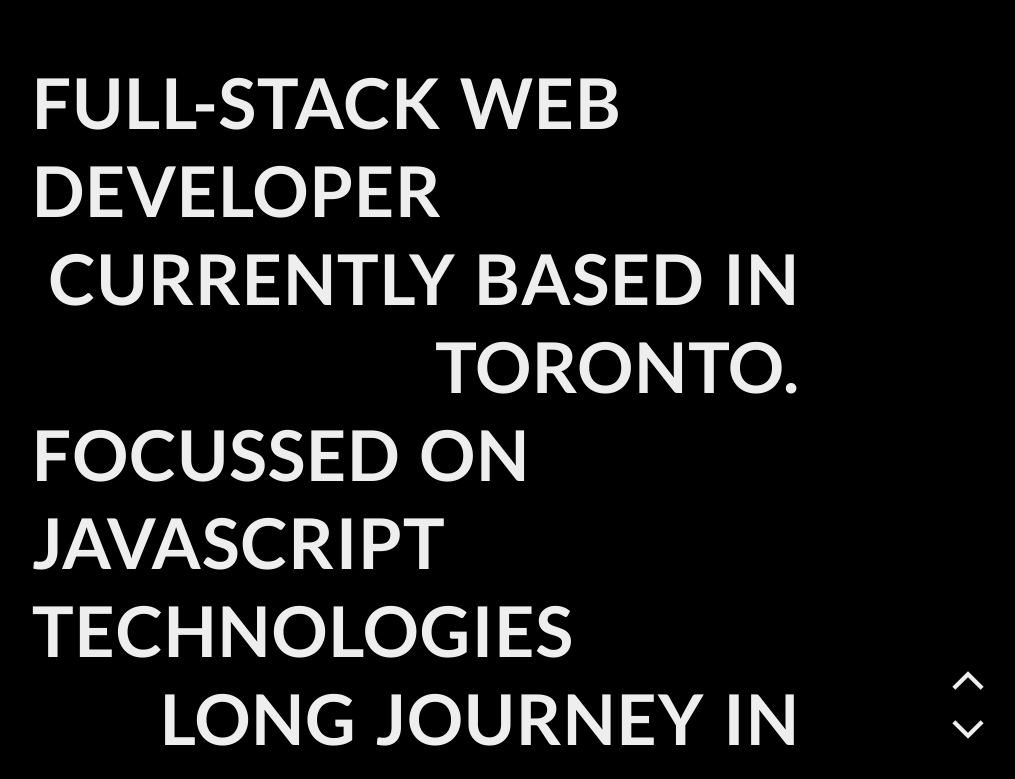
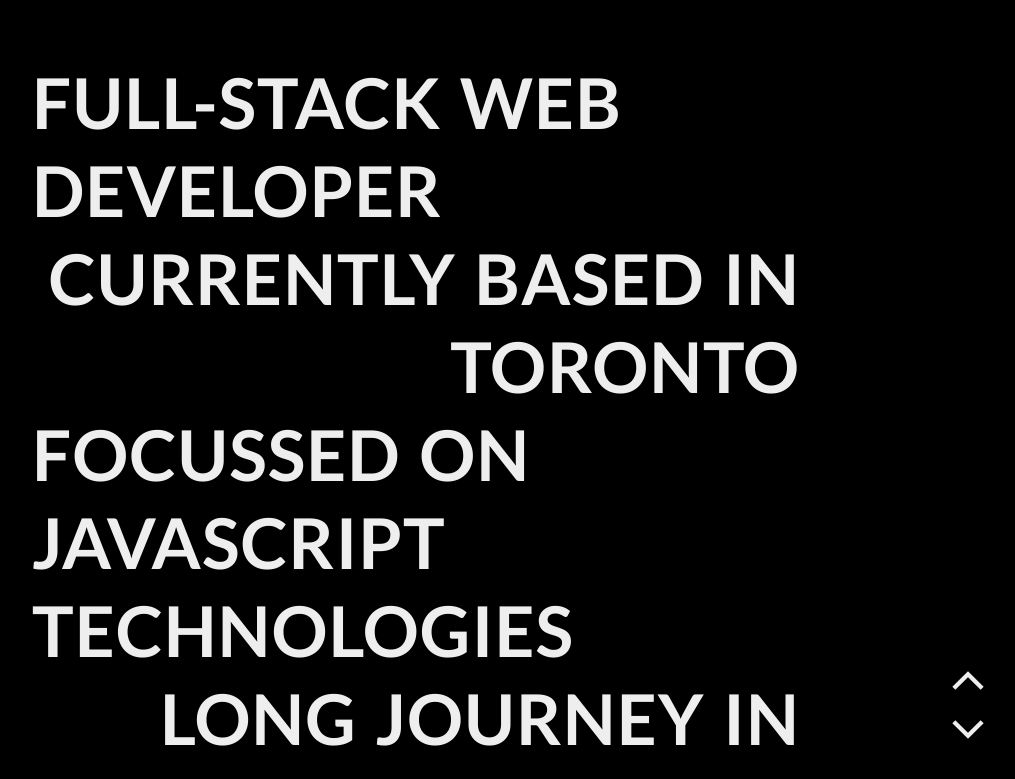
Before and after one commit to cyh0968/portfolio-website, a Next.js app: page / in a window 1280 px wide. Shown: the top 779 px of the page, without its empty margins (224-1239 px from the left). Built offline with nearby package versions, Linux system fonts and the light colour scheme.

Commit message:
fix: corrected typo

```diff
--- a/pages/index.jsx
+++ b/pages/index.jsx
@@ -16,7 +16,7 @@
                     </span>
                     <span className={styles.rightAlign}>
                         <h1 className={styles.introText}>currently based in</h1>
-                        <h1 className={styles.introText}>Toronto.</h1>
+                        <h1 className={styles.introText}>Toronto</h1>
                     </span>
                     <span className={styles.leftAlign}>
                         <h1 className={styles.introText}>Focussed on</h1>
```
